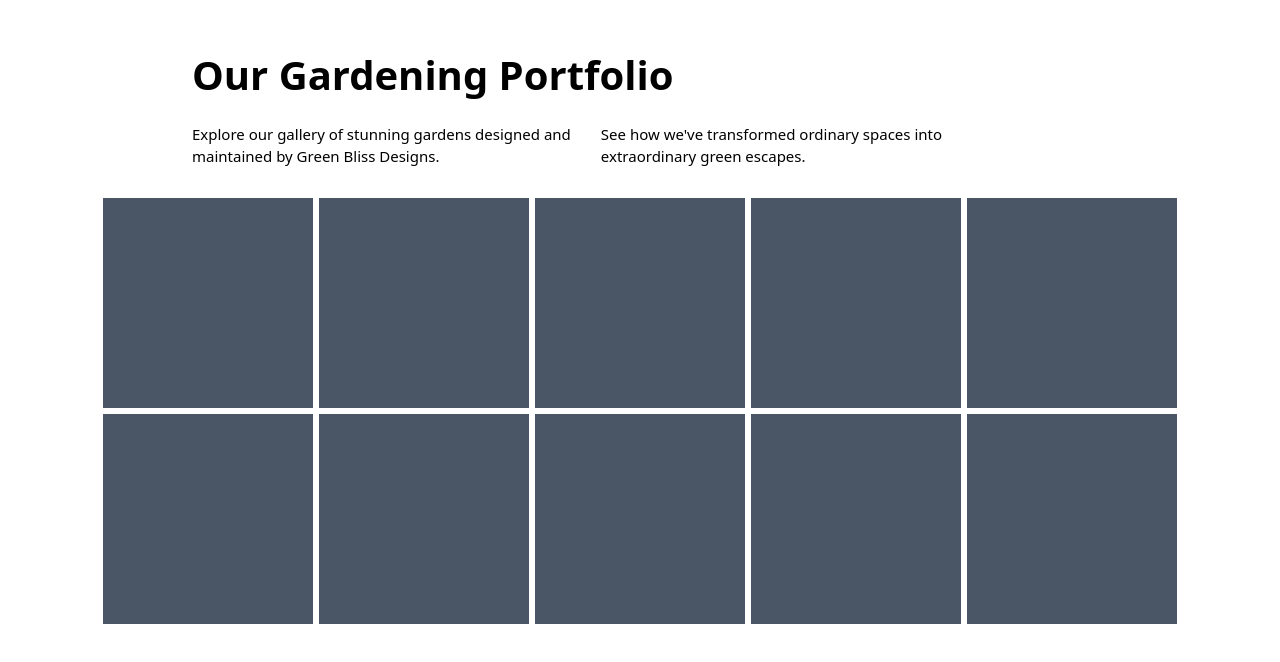
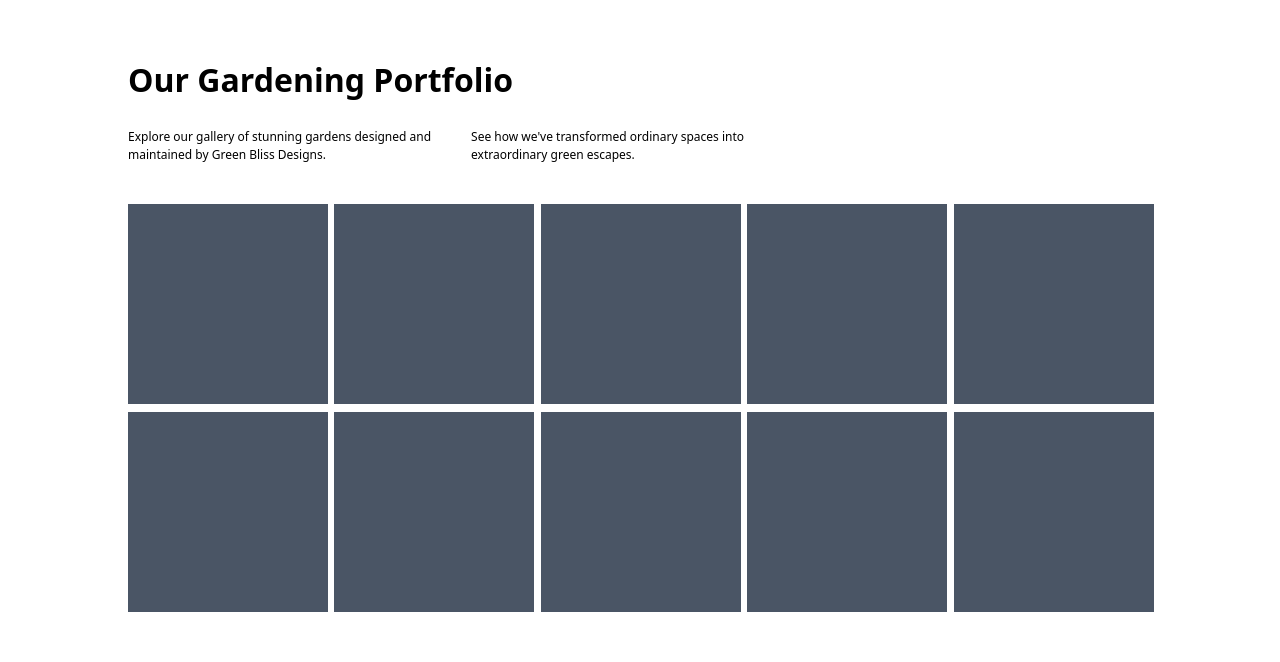
Before and after one commit to Bofi1/react-landscaping, a React (Vite) app: page / in a window 1280 px wide. Shown: the part 1666-2328 px from the top of the page. Built offline with nearby package versions, Linux system fonts and the light colour scheme.

Commit message:
responsive 1680 2

```diff
--- a/src/index.css
+++ b/src/index.css
@@ -6,6 +6,6 @@ html {
 
 @media (max-width: 1680px) {
   html {
-    font-size: 0.6px;
+    font-size: 0.8px;
   }
 }
--- a/src/pages/ThirdPage.jsx
+++ b/src/pages/ThirdPage.jsx
@@ -4,33 +4,33 @@ import ThirdPageImg from "../components/ThirdPageImg";
 function ThirdPage() {
   return (
     <div className="flex flex-col h-[100vh] justify-center items-center ">
-      <div className="w-[70%] ">
-        <p className="text-start font-semibold text-[40px] mb-[30rem]">
+      <div className="w-[1280rem] ">
+        <p className="text-start font-semibold text-[40rem] mb-[30rem]">
           Our Gardening Portfolio
         </p>
         <div className="text-center flex">
-          <p className="text-start mr-[50rem] text-[15px]">
+          <p className="text-start mr-[50rem] text-[15rem]">
             Explore our gallery of stunning gardens designed and <br />
             maintained by Green Bliss Designs.
           </p>
-          <p className="text-start text-[15px]">
+          <p className="text-start text-[15rem]">
             See how we've transformed ordinary spaces into <br />
             extraordinary green escapes.
           </p>
         </div>
       </div>
-      <div className="grid grid-cols-5 grid-rows-2 gap-[10rem] mt-[50rem]">
-        <div className="w-[350rem] h-[350rem] bg-gray-600"></div>
-        <div className="w-[350rem] h-[350rem] bg-gray-600"></div>
-        <div className="w-[350rem] h-[350rem] bg-gray-600"></div>
-        <div className="w-[350rem] h-[350rem] bg-gray-600"></div>
-        <div className="w-[350rem] h-[350rem] bg-gray-600"></div>
+      <div className="w-[1280rem] grid grid-cols-5 grid-rows-2 gap-[10rem] mt-[50rem]">
+        <div className="w-[250rem] h-[250rem] bg-gray-600"></div>
+        <div className="w-[250rem] h-[250rem] bg-gray-600"></div>
+        <div className="w-[250rem] h-[250rem] bg-gray-600"></div>
+        <div className="w-[250rem] h-[250rem] bg-gray-600"></div>
+        <div className="w-[250rem] h-[250rem] bg-gray-600"></div>
 
-        <div className="w-[350rem] h-[350rem] bg-gray-600"></div>
-        <div className="w-[350rem] h-[350rem] bg-gray-600"></div>
-        <div className="w-[350rem] h-[350rem] bg-gray-600"></div>
-        <div className="w-[350rem] h-[350rem] bg-gray-600"></div>
-        <div className="w-[350rem] h-[350rem] bg-gray-600"></div>
+        <div className="w-[250rem] h-[250rem] bg-gray-600"></div>
+        <div className="w-[250rem] h-[250rem] bg-gray-600"></div>
+        <div className="w-[250rem] h-[250rem] bg-gray-600"></div>
+        <div className="w-[250rem] h-[250rem] bg-gray-600"></div>
+        <div className="w-[250rem] h-[250rem] bg-gray-600"></div>
       </div>
     </div>
   );
```
